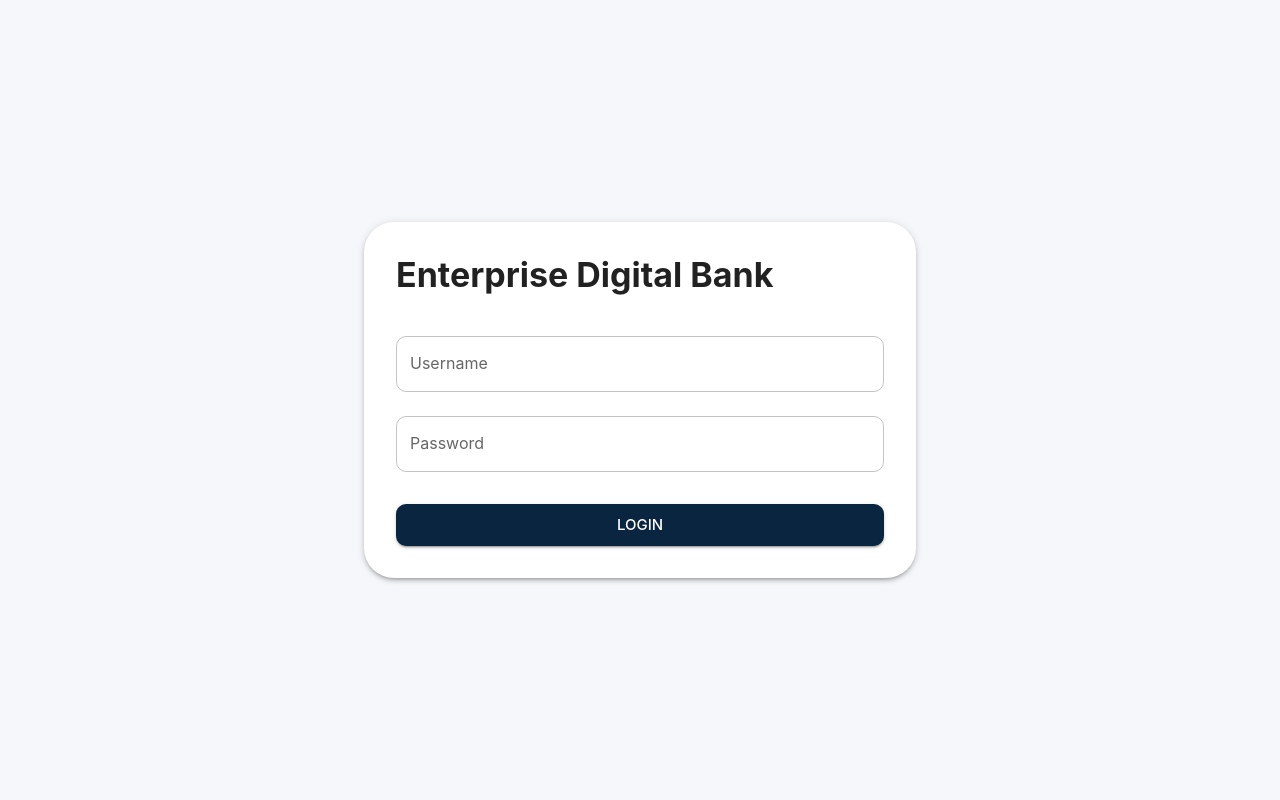
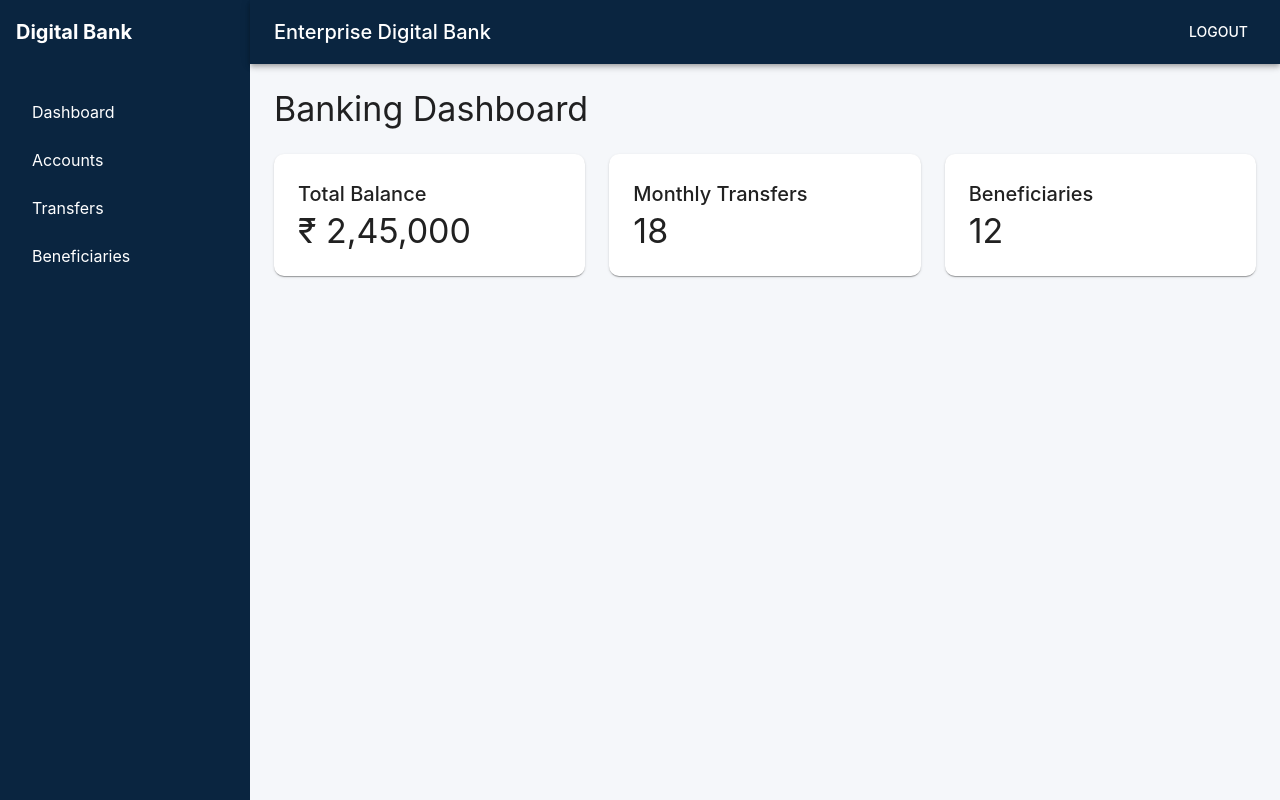
Before and after one commit to Nikharjain27/enterprise-digital-bank, a React (Vite) app in the folder frontend/shared-portal/: page /dashboard in a window 1280 px wide. Before the commit this address led to /login. Built offline with nearby package versions, Linux system fonts and the light colour scheme; no server answers; sample sign-in values are in the browser's storage.

Commit message:
feat: add enterprise dashboard layout system

```diff
--- a/frontend/shared-portal/src/api/endpoints.ts
+++ b/frontend/shared-portal/src/api/endpoints.ts
@@ -1,9 +1,7 @@
 export const API_ENDPOINTS = {
   AUTH: {
-    LOGIN: "/auth/login",
-    REFRESH: "/auth/refresh",
-    LOGOUT: "/auth/logout",
-  },
+  LOGIN: "/api/v1/auth/login",
+},
 
   ACCOUNTS: {
     GET_ALL: "/accounts",
--- /dev/null
+++ b/frontend/shared-portal/src/auth/useAuth.ts
@@ -0,0 +1,27 @@
+import { useNavigate } from "react-router-dom";
+
+import { useAppDispatch } from "../redux/hooks";
+
+import { logout } from "./authSlice";
+
+import { removeAccessToken } from "./jwtUtils";
+
+export const useAuth = () => {
+
+  const dispatch = useAppDispatch();
+
+  const navigate = useNavigate();
+
+  const logoutUser = () => {
+
+    removeAccessToken();
+
+    dispatch(logout());
+
+    navigate("/login");
+  };
+
+  return {
+    logoutUser,
+  };
+};
--- /dev/null
+++ b/frontend/shared-portal/src/layouts/DashboardLayout/DashboardLayout.tsx
@@ -0,0 +1,31 @@
+import { Box } from "@mui/material";
+
+import Sidebar from "../Sidebar/Sidebar";
+import Header from "../Header/Header";
+
+interface Props {
+  children: React.ReactNode;
+}
+
+const DashboardLayout = ({ children }: Props) => {
+
+  return (
+    <Box sx={{ display: "flex" }}>
+
+      <Sidebar />
+
+      <Box sx={{ flexGrow: 1 }}>
+
+        <Header />
+
+        <Box sx={{ padding: 3 }}>
+          {children}
+        </Box>
+
+      </Box>
+
+    </Box>
+  );
+};
+
+export default DashboardLayout;
--- /dev/null
+++ b/frontend/shared-portal/src/layouts/Header/Header.tsx
@@ -0,0 +1,42 @@
+import {
+  AppBar,
+  Box,
+  Button,
+  Toolbar,
+  Typography,
+} from "@mui/material";
+
+import { useAuth } from "../../auth/useAuth";
+
+const Header = () => {
+
+  const { logoutUser } = useAuth();
+
+  return (
+    <AppBar position="static">
+
+      <Toolbar>
+
+        <Typography
+          variant="h6"
+          sx={{ flexGrow: 1 }}
+        >
+          Enterprise Digital Bank
+        </Typography>
+
+        <Box>
+          <Button
+            color="inherit"
+            onClick={logoutUser}
+          >
+            Logout
+          </Button>
+        </Box>
+
+      </Toolbar>
+
+    </AppBar>
+  );
+};
+
+export default Header;
--- /dev/null
+++ b/frontend/shared-portal/src/layouts/Sidebar/Sidebar.tsx
@@ -0,0 +1,66 @@
+import {
+  Box,
+  List,
+  ListItemButton,
+  ListItemText,
+  Typography,
+} from "@mui/material";
+
+import { useNavigate } from "react-router-dom";
+
+const Sidebar = () => {
+
+  const navigate = useNavigate();
+
+  return (
+    <Box
+      sx={{
+        width: 250,
+        height: "100vh",
+        backgroundColor: "#0A2540",
+        color: "white",
+        padding: 2,
+      }}
+    >
+      <Typography
+        variant="h6"
+        sx={{
+          mb: 4,
+          fontWeight: "bold",
+        }}
+      >
+        Digital Bank
+      </Typography>
+
+      <List>
+
+        <ListItemButton
+          onClick={() => navigate("/dashboard")}
+        >
+          <ListItemText primary="Dashboard" />
+        </ListItemButton>
+
+        <ListItemButton
+          onClick={() => navigate("/accounts")}
+        >
+          <ListItemText primary="Accounts" />
+        </ListItemButton>
+
+        <ListItemButton
+          onClick={() => navigate("/transfers")}
+        >
+          <ListItemText primary="Transfers" />
+        </ListItemButton>
+
+        <ListItemButton
+          onClick={() => navigate("/beneficiaries")}
+        >
+          <ListItemText primary="Beneficiaries" />
+        </ListItemButton>
+
+      </List>
+    </Box>
+  );
+};
+
+export default Sidebar;
--- a/frontend/shared-portal/src/pages/DashboardPage/DashboardPage.tsx
+++ b/frontend/shared-portal/src/pages/DashboardPage/DashboardPage.tsx
@@ -1,12 +1,70 @@
-import { Typography } from "@mui/material";
+import {
+  Grid,
+  Paper,
+  Typography,
+} from "@mui/material";
+
+import DashboardLayout from "../../layouts/DashboardLayout/DashboardLayout";
 
 const DashboardPage = () => {
+
   return (
-    <div>
-      <Typography variant="h4">
+    <DashboardLayout>
+
+      <Typography
+        variant="h4"
+        sx={{ mb: 3 }}
+      >
         Banking Dashboard
       </Typography>
-    </div>
+
+      <Grid container spacing={3}>
+
+        <Grid size={{ xs: 12, md: 4 }}>
+
+          <Paper sx={{ padding: 3 }}>
+            <Typography variant="h6">
+              Total Balance
+            </Typography>
+
+            <Typography variant="h4">
+              ₹ 2,45,000
+            </Typography>
+          </Paper>
+
+        </Grid>
+
+        <Grid size={{ xs: 12, md: 4 }}>
+
+          <Paper sx={{ padding: 3 }}>
+            <Typography variant="h6">
+              Monthly Transfers
+            </Typography>
+
+            <Typography variant="h4">
+              18
+            </Typography>
+          </Paper>
+
+        </Grid>
+
+        <Grid size={{ xs: 12, md: 4 }}>
+
+          <Paper sx={{ padding: 3 }}>
+            <Typography variant="h6">
+              Beneficiaries
+            </Typography>
+
+            <Typography variant="h4">
+              12
+            </Typography>
+          </Paper>
+
+        </Grid>
+
+      </Grid>
+
+    </DashboardLayout>
   );
 };
 
--- a/frontend/shared-portal/src/pages/LoginPage/LoginPage.tsx
+++ b/frontend/shared-portal/src/pages/LoginPage/LoginPage.tsx
@@ -7,7 +7,50 @@ import {
   Typography,
 } from "@mui/material";
 
+import { useForm } from "react-hook-form";
+import { useNavigate } from "react-router-dom";
+
+import { loginValidation } from "../../validations/loginValidation";
+import { loginApi } from "../../auth/authService";
+
+import { setAccessToken } from "../../auth/jwtUtils";
+
+import { useAppDispatch } from "../../redux/hooks";
+import { loginSuccess } from "../../auth/authSlice";
+
+interface LoginFormData {
+  username: string;
+  password: string;
+}
+
 const LoginPage = () => {
+  const navigate = useNavigate();
+
+  const dispatch = useAppDispatch();
+
+  const {
+    register,
+    handleSubmit,
+    formState: { errors },
+  } = useForm<LoginFormData>();
+
+  const onSubmit = async (data: LoginFormData) => {
+    try {
+      const response = await loginApi(
+        data.username,
+        data.password
+      );
+
+      setAccessToken(response.token);
+
+      dispatch(loginSuccess(response.token));
+
+      navigate("/dashboard");
+    } catch (error) {
+      console.error("Login failed", error);
+    }
+  };
+
   return (
     <Container maxWidth="sm">
       <Box
@@ -35,18 +78,42 @@ const LoginPage = () => {
             Enterprise Digital Bank
           </Typography>
 
-          <TextField fullWidth label="Username" margin="normal" />
+          <form onSubmit={handleSubmit(onSubmit)}>
+            <TextField
+              fullWidth
+              label="Username"
+              margin="normal"
+              error={!!errors.username}
+              helperText={errors.username?.message}
+              {...register(
+                "username",
+                loginValidation.username
+              )}
+            />
 
             <TextField
               fullWidth
               label="Password"
               type="password"
               margin="normal"
+              error={!!errors.password}
+              helperText={errors.password?.message}
+              {...register(
+                "password",
+                loginValidation.password
+              )}
             />
 
-          <Button variant="contained" fullWidth size="large" sx={{ mt: 3 }}>
+            <Button
+              type="submit"
+              variant="contained"
+              fullWidth
+              size="large"
+              sx={{ mt: 3 }}
+            >
               Login
             </Button>
+          </form>
         </Paper>
       </Box>
     </Container>
--- a/frontend/shared-portal/src/routes/ProtectedRoute.tsx
+++ b/frontend/shared-portal/src/routes/ProtectedRoute.tsx
@@ -1,16 +1,22 @@
 import { Navigate } from "react-router-dom";
+
 import { useAppSelector } from "../redux/hooks";
+
+import { getAccessToken } from "../auth/jwtUtils";
 
 interface Props {
   children: React.ReactElement;
 }
 
 const ProtectedRoute = ({ children }: Props) => {
+
   const isAuthenticated = useAppSelector(
     (state) => state.auth.isAuthenticated
   );
 
-  if (!isAuthenticated) {
+  const token = getAccessToken();
+
+  if (!isAuthenticated && !token) {
     return <Navigate to="/login" replace />;
   }
 
--- a/frontend/shared-portal/src/types/auth.types.ts
+++ b/frontend/shared-portal/src/types/auth.types.ts
@@ -4,6 +4,6 @@ export interface LoginRequest {
 }
 
 export interface LoginResponse {
-  accessToken: string;
-  refreshToken: string;
+  message: string;
+  token: string;
 }
--- /dev/null
+++ b/frontend/shared-portal/src/validations/loginValidation.ts
@@ -0,0 +1,13 @@
+export const loginValidation = {
+  username: {
+    required: "Username is required",
+  },
+
+  password: {
+    required: "Password is required",
+    minLength: {
+      value: 6,
+      message: "Password must be at least 6 characters",
+    },
+  },
+};
```
Also changed, not shown: 2 other files (tests, documents, lock files or other folders). Lines whose indentation alone changed are shown as unchanged.
